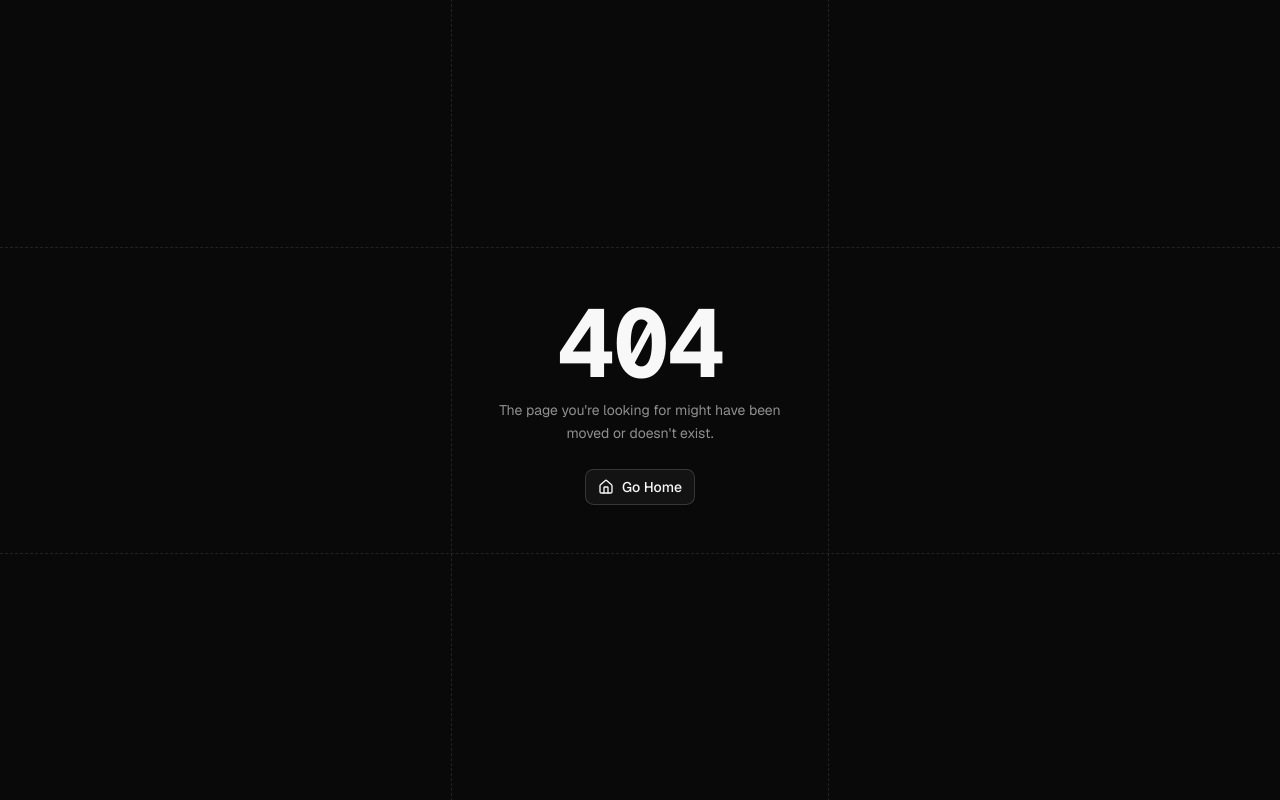
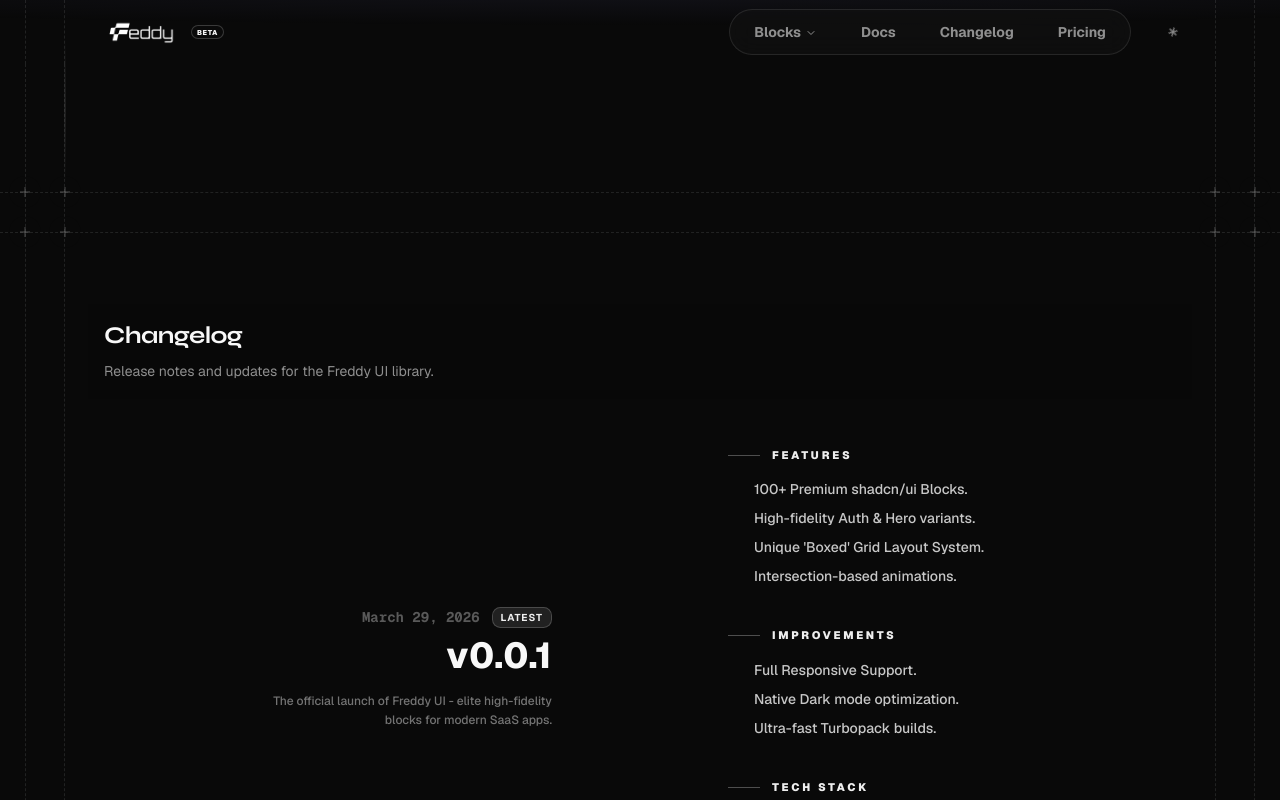
Before and after one commit to arkcabin/freddy-ui, a Next.js app: page /changelog in a window 1280 px wide. Before the commit this address had no page. Shown: the top 800 px of the page. Built offline with nearby package versions, Linux system fonts and the light colour scheme.

Commit message:
feat: add changelog page, site footer, and navigation menu updates

```diff
--- /dev/null
+++ b/app/(root)/changelog/page.tsx
@@ -0,0 +1,92 @@
+"use client";
+
+import { motion } from "motion/react";
+import { Check } from "lucide-react";
+import { SectionGrid } from "@/components/section-grid";
+import { SectionHeader } from "@/components/section-header";
+import { Badge } from "@/components/ui/badge";
+import { MainHeader } from "@/components/header/header-2";
+import { HomePageWrapper } from "@/components/wrapper";
+import { CHANGELOG_DATA } from "@/lib/data/changelog-data";
+
+export default function ChangelogPage() {
+  return (
+    <main className="bg-background">
+      <HomePageWrapper isAnnouncementVisible={false}>
+        <MainHeader isFullWidth={false} />
+
+        <SectionGrid
+          className="pb-24 pt-12"
+          markerType="plus"
+          showBottomMarkers={true}
+          showDoubleBorders={true}
+          showTopMarkers={true}
+        >
+          <SectionHeader
+            subtitle="Release notes and updates for the Freddy UI library."
+            title="Changelog"
+          />
+
+          <div className="relative mx-auto mt-12 max-w-6xl px-4 md:px-0">
+            <div className="space-y-24">
+              {CHANGELOG_DATA.map((release, index) => (
+                <motion.div
+                  initial={{ opacity: 0, y: 20 }}
+                  whileInView={{ opacity: 1, y: 0 }}
+                  transition={{ duration: 0.5, delay: index * 0.1 }}
+                  viewport={{ once: true }}
+                  key={release.version}
+                  className="relative grid grid-cols-1 gap-8 md:grid-cols-2 lg:gap-12"
+                >
+                  {/* Left Side (Desktop): Version & Metadata - STICKY */}
+                  <div className="md:sticky md:top-24 z-10 flex flex-col items-start justify-center md:items-end md:pr-16 bg-background/95 md:bg-transparent py-4 md:py-0 border-b border-border/50 md:border-0">
+                    <div className="flex items-center gap-3">
+                      <span className="font-mono text-[10px] md:text-sm font-bold text-muted-foreground/60">{release.date}</span>
+                      <Badge className="bg-primary/10 text-primary border-primary/20 hover:bg-primary/20 transition-colors uppercase tracking-widest font-bold text-[9px] md:text-[10px]">
+                        {release.status}
+                      </Badge>
+                    </div>
+                    <h2 className="mt-1 md:mt-2 text-2xl md:text-4xl font-extrabold tracking-tightest">v{release.version}</h2>
+                    <p className="mt-2 md:mt-4 text-muted-foreground/80 text-[11px] md:text-xs font-medium leading-relaxed text-left md:text-right max-w-full md:max-w-[280px]">
+                      {release.description}
+                    </p>
+                  </div>
+
+                  {/* Right Side: Detailed Updates */}
+                  <div className="mt-8 md:mt-0 md:pl-16">
+                    <div className="space-y-10">
+                      {release.groups.map((group) => (
+                        <motion.div
+                          initial={{ opacity: 0.5, x: 5 }}
+                          whileInView={{ opacity: 1, x: 0 }}
+                          transition={{ duration: 0.4, ease: "easeOut" }}
+                          viewport={{ margin: "-20% 0px -40% 0px" }}
+                          key={group.category}
+                        >
+                          <div className="flex items-center gap-3 mb-4">
+                            <div className="h-px w-6 md:w-8 bg-primary/30" />
+                            <span className="text-[10px] md:text-[11px] font-black uppercase tracking-[0.25em] text-primary">{group.category}</span>
+                          </div>
+                          <ul className="space-y-2">
+                            {group.items.map((item, i) => (
+                              <li key={i} className="flex items-start gap-3 group">
+                                <Check className="size-3.5 mt-0.5 shrink-0 text-primary opacity-0 -translate-x-2 transition-all group-hover:opacity-100 group-hover:translate-x-0" />
+                                <span className="text-[13px] md:text-[14px] font-medium text-foreground/80 transition-all group-hover:text-foreground group-hover:translate-x-1">
+                                  {item}
+                                </span>
+                              </li>
+                            ))}
+                          </ul>
+                        </motion.div>
+                      ))}
+                    </div>
+                  </div>
+                </motion.div>
+              ))}
+            </div>
+          </div>
+        </SectionGrid>
+      </HomePageWrapper>
+    </main>
+  );
+}
--- a/components/footer/index.tsx
+++ b/components/footer/index.tsx
@@ -4,8 +4,6 @@
 export function SiteFooter() {
   return (
     <footer className="relative bg-card dark:bg-card/50">
-      <div className="pointer-events-none absolute top-0 right-0 left-0 border-border border-t border-dashed" />
-      <div className="pointer-events-none absolute top-[40px] right-0 left-0 border-border border-t border-dashed" />
       <div className="cpx container flex flex-col items-center justify-between gap-4 py-8 text-xs sm:flex-row md:text-sm">
         <p className="text-center text-muted-foreground sm:text-left">
           &copy; {new Date().getFullYear()} {SITE_NAME}. All rights reserved.
--- a/components/header/nav.tsx
+++ b/components/header/nav.tsx
@@ -211,7 +211,7 @@
                               </div>
                             )}
                           </div>
-                          <span className="font-bold text-[11px] text-muted-foreground/40 uppercase leading-none tracking-wider transition-colors group-hover:text-primary/50">
+                          <span className="font-bold text-[11px] text-muted-foreground/40 uppercase leading-none tracking-widest transition-colors group-hover:text-primary/50">
                             {cat.blocksCount} Blocks
                           </span>
                         </div>
--- /dev/null
+++ b/lib/data/changelog-data.tsx
@@ -0,0 +1,57 @@
+import { Rocket, Sparkles, Zap } from "lucide-react";
+import type { ReactNode } from "react";
+
+export type ChangelogGroup = {
+  category: string;
+  icon: ReactNode;
+  items: string[];
+};
+
+export type ChangelogEntry = {
+  version: string;
+  title: string;
+  date: string;
+  status: "Latest" | "Stable" | "Legacy";
+  description: string;
+  groups: ChangelogGroup[];
+};
+
+export const CHANGELOG_DATA: ChangelogEntry[] = [
+  {
+    version: "0.0.1",
+    title: "Initial Beta Release",
+    date: "March 29, 2026",
+    status: "Latest",
+    description: "The official launch of Freddy UI - elite high-fidelity blocks for modern SaaS apps.",
+    groups: [
+      {
+        category: "Features",
+        icon: <Rocket className="size-4 text-primary" />,
+        items: [
+          "100+ Premium shadcn/ui Blocks.",
+          "High-fidelity Auth & Hero variants.",
+          "Unique 'Boxed' Grid Layout System.",
+          "Intersection-based animations.",
+        ],
+      },
+      {
+        category: "Improvements",
+        icon: <Sparkles className="size-4 text-amber-500" />,
+        items: [
+          "Full Responsive Support.",
+          "Native Dark mode optimization.",
+          "Ultra-fast Turbopack builds.",
+        ],
+      },
+      {
+        category: "Tech Stack",
+        icon: <Zap className="size-4 text-blue-500" />,
+        items: [
+          "Next.js 16 & React 19.",
+          "Tailwind CSS v4 & Motion JS.",
+          "Biome.js zero-delay linting.",
+        ],
+      },
+    ],
+  },
+];
```
